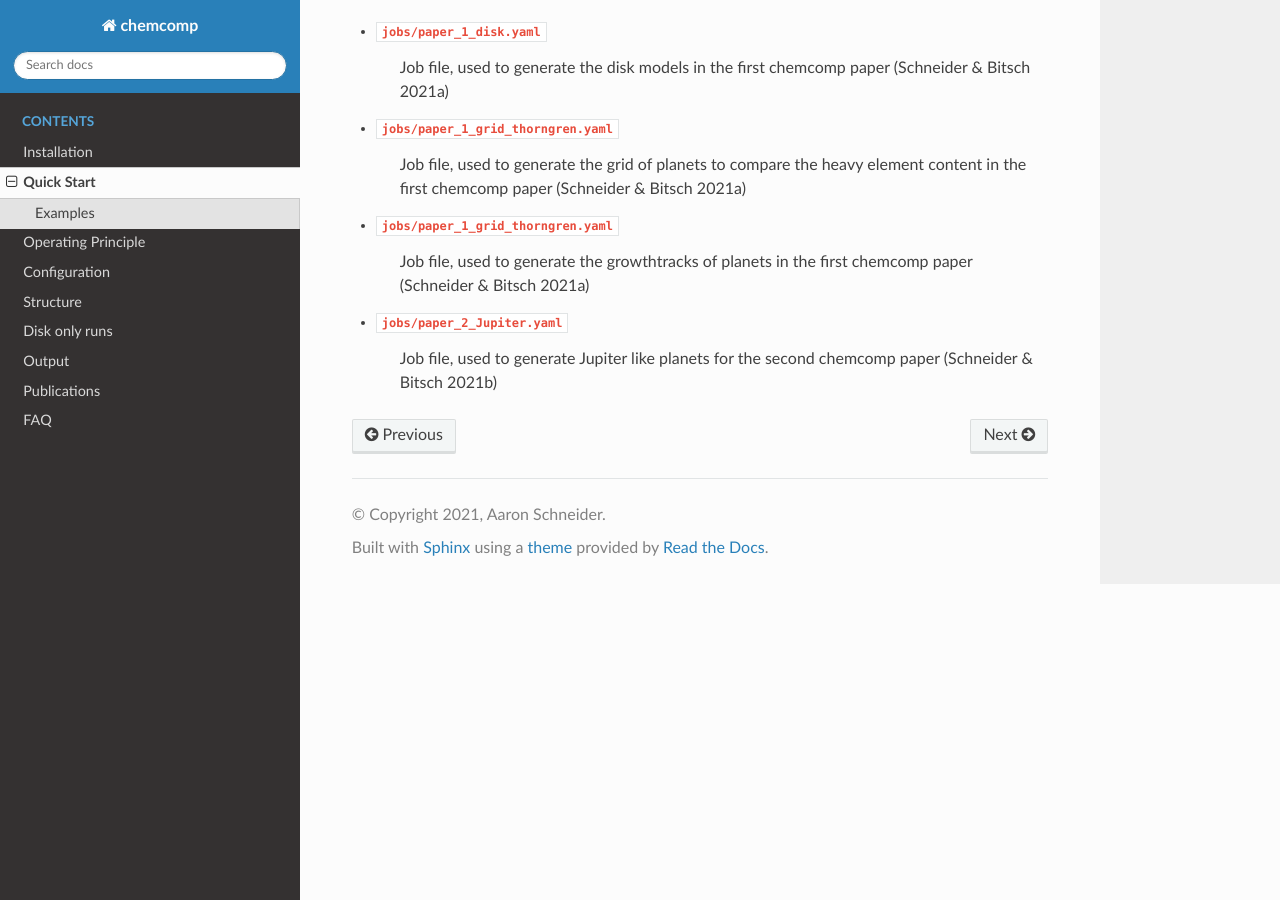
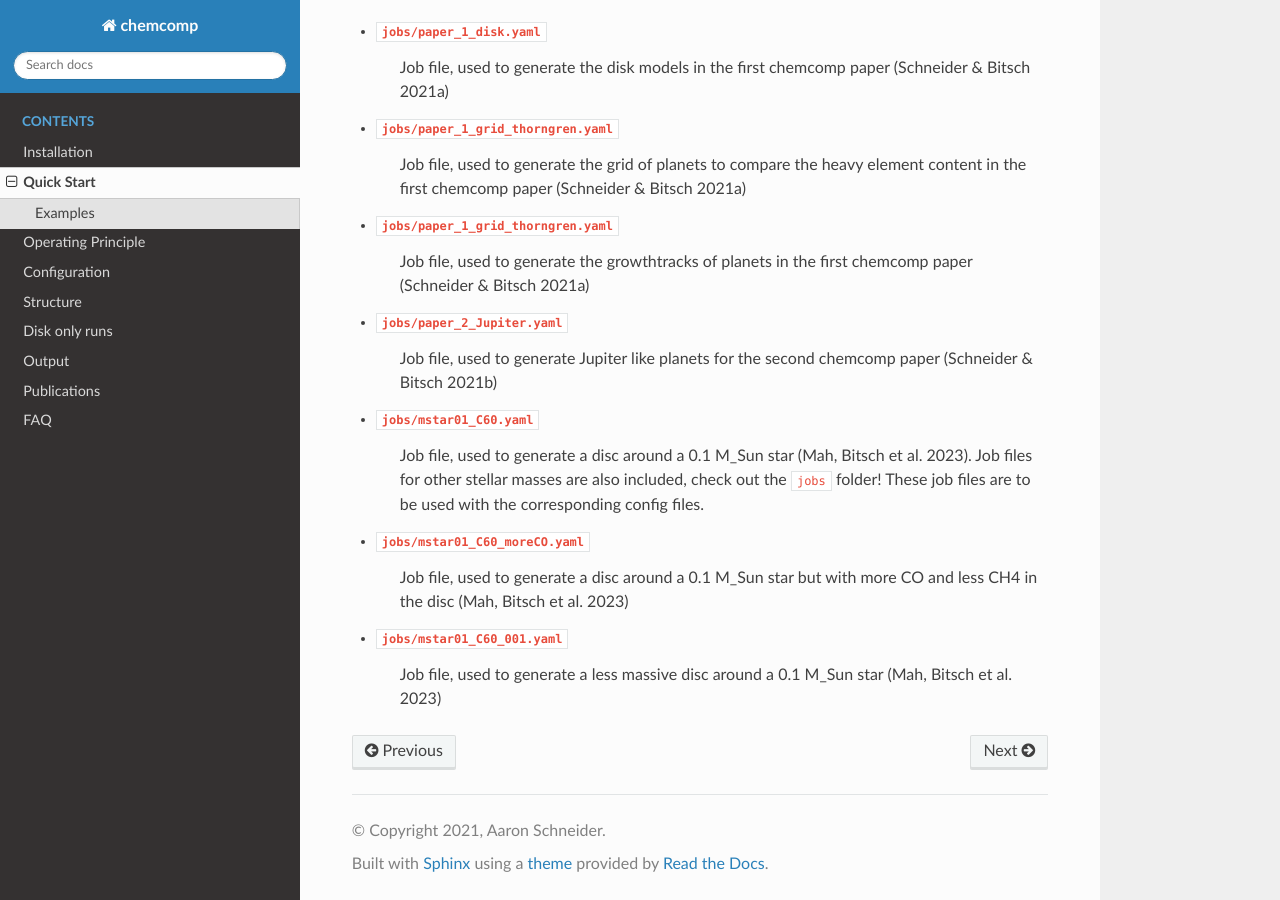
Before and after one commit to AaronDavidSchneider/chemcomp, a Sphinx documentation site: the page built from doc/source/Quick-Start.rst, in a window 1280 px wide and 900 px high, scrolled down 1106 px. Built offline with Sphinx 7.4.7 and the Read the Docs theme 2.0.0, drawn with Linux system fonts in a browser that asks for light colours.

Commit message:
Update Quick-Start.rst to include explanation for job files

```diff
--- a/doc/source/Quick-Start.rst
+++ b/doc/source/Quick-Start.rst
@@ -57,3 +57,9 @@ These examples include:
     Job file, used to generate the growthtracks of planets in the first chemcomp paper (Schneider & Bitsch 2021a)
 * ``jobs/paper_2_Jupiter.yaml``
     Job file, used to generate Jupiter like planets for the second chemcomp paper (Schneider & Bitsch 2021b)
+* ``jobs/mstar01_C60.yaml``
+    Job file, used to generate a disc around a 0.1 M_Sun star (Mah, Bitsch et al. 2023). Job files for other stellar masses are also included, check out the ``jobs`` folder! These job files are to be used with the corresponding config files.
+* ``jobs/mstar01_C60_moreCO.yaml``
+    Job file, used to generate a disc around a 0.1 M_Sun star but with more CO and less CH4 in the disc (Mah, Bitsch et al. 2023)
+* ``jobs/mstar01_C60_001.yaml``
+    Job file, used to generate a less massive disc around a 0.1 M_Sun star (Mah, Bitsch et al. 2023)
```
